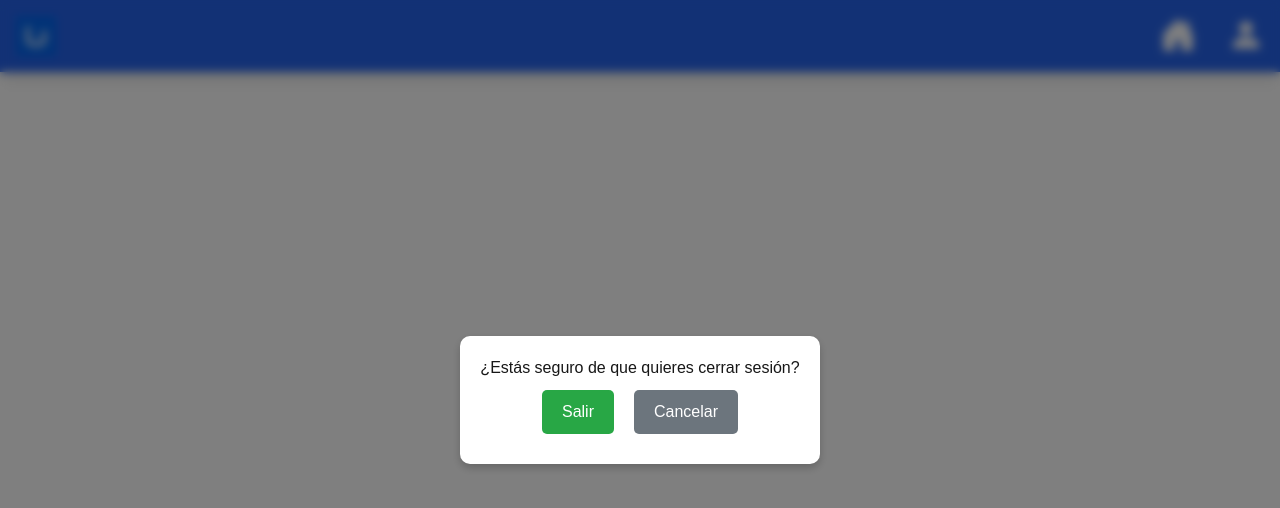
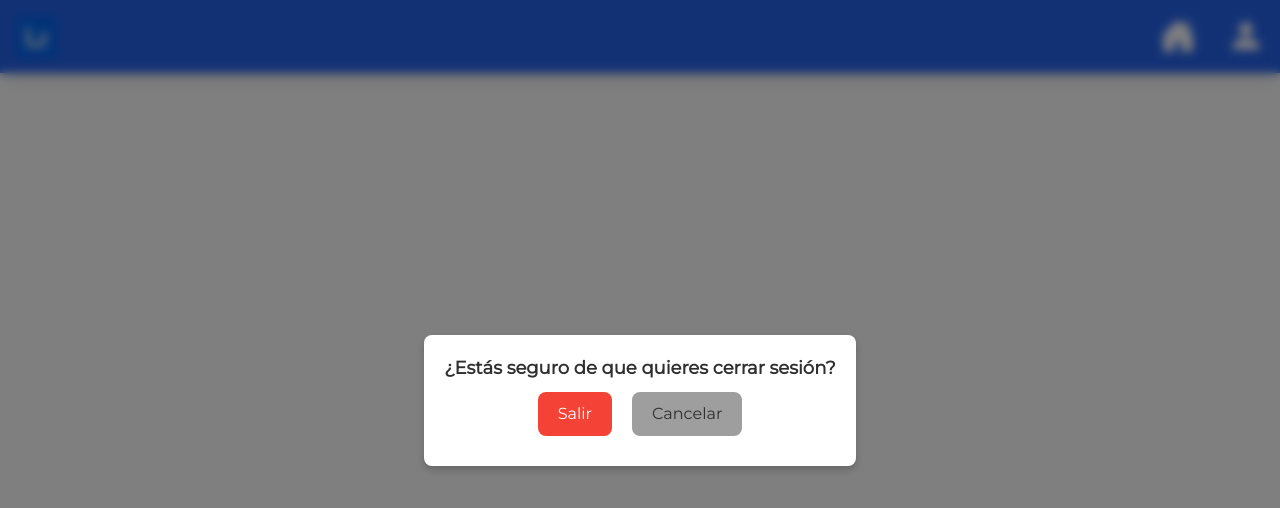
Before and after one commit to U-tad-ASISTENTE-CARRERA/Frontend, a Next.js app in the folder frontend/: page /logout in a window 1280 px wide. Shown: the top 508 px of the page. Built offline with nearby package versions, Linux system fonts and the light colour scheme.

Commit message:
Página de inicio y espacios, etc. de profesor

```diff
--- a/frontend/src/app/components/navbar.jsx
+++ b/frontend/src/app/components/navbar.jsx
@@ -10,7 +10,7 @@ export default function Navbar() {
 
   /*
    isLoggedIn --> variable que permite saber si un usario ha iniciado sesión
-   isDropdownOpen --> variable que cambia la opción LogIn por Mi Perfil y Log Out
+   isDropdownOpen --> variable que cambia la opción Iniciar sesión por Mi perfil y Log Out
    isMenuOpen --> variable que permite activar el menu hamburguesa lateral
   */
 
@@ -22,7 +22,7 @@ export default function Navbar() {
 
   /*
     Comrobamos que exista el token del usuario para poder activar las opciones
-    de Mi Perfil y Log Out
+    de Mi perfil y Log Out
   */
   useEffect(() => {
     setIsToken(localStorage.getItem("token"))
@@ -116,13 +116,13 @@ export default function Navbar() {
                         style={styles.dropdownButton}
                         onClick={() => (handleTypeUserProfile())}
                       >
-                        Mi Perfil
+                        Mi perfil
                       </button>
                       <button
                         style={styles.dropdownButton}
                         onClick={() => (router.push("/logout"))}
                       >
-                        LogOut
+                        Cerrar sesión
                       </button>
                     </div>
                   ) : (
@@ -130,7 +130,7 @@ export default function Navbar() {
                       style={styles.dropdownButton}
                       onClick={() => (router.push("/login"))}
                     >
-                      LogIn
+                      Iniciar sesión
                     </button>
                   )}
                 </div>
@@ -181,13 +181,13 @@ export default function Navbar() {
                         className="block w-full text-left text-white py-1 px-2 hover:bg-blue-500 rounded"
                         onClick={handleTypeUserProfile()}
                       >
-                        Mi Perfil
+                        Mi perfil
                       </button>
                       <button
                         className="block w-full text-left text-white py-1 px-2 hover:bg-blue-500 rounded"
                         onClick={() => router.push("/logout")}
                       >
-                        Cerrar Sesión
+                        Cerrar sesión
                       </button>
                     </>
                   ) : (
@@ -195,7 +195,7 @@ export default function Navbar() {
                       className="block w-full text-left text-white py-1 px-2 hover:bg-blue-500 rounded"
                       onClick={() => router.push("/login")}
                     >
-                      Iniciar Sesión
+                      Iniciar sesión
                     </button>
                   )}
                 </div>
--- a/frontend/src/app/layout.js
+++ b/frontend/src/app/layout.js
@@ -5,30 +5,28 @@ import Navbar from "./components/navbar";
 const geistSans = Geist({
   variable: "--font-geist-sans",
   subsets: ["latin"],
+  display: "swap",
 });
 
 const geistMono = Geist_Mono({
   variable: "--font-geist-mono",
   subsets: ["latin"],
+  display: "swap",
 });
 
 export const metadata = {
   title: "Asistente de Carrera Profesional",
-  description: "Plataforma de orientación profesional para estudiantes de Ingeniería de Software de Datos, proporcionando guías personalizadas sobre especializaciones en Ingeniería de Datos, Ciencia de Datos y áreas afines.",
+  description:
+    "Plataforma de orientación profesional para estudiantes de Ingeniería de Software de Datos, proporcionando guías personalizadas sobre especializaciones en Ingeniería de Datos, Ciencia de Datos y áreas afines.",
 };
 
 export default function RootLayout({ children }) {
   return (
-    <html lang="es">
-
+    <html lang="es" className={`${geistSans.variable} ${geistMono.variable}`}>
       <body>
-
         <Navbar />
-
         {children}
-
       </body>
-
     </html>
   );
 }
--- a/frontend/src/app/logout/page.js
+++ b/frontend/src/app/logout/page.js
@@ -2,11 +2,13 @@
 
 import { useState } from "react";
 import { styles } from "../constants/theme";
+import { theme } from "../constants/theme";
+import "@fontsource/montserrat";
 
 const LogOut = () => {
   const [error, setError] = useState("");
 
-  const handleLogOut = async (e) => {
+  const handleLogOut = async () => {
     setError("");
 
     try {
@@ -25,21 +27,46 @@ const LogOut = () => {
         localStorage.removeItem("token");
         window.location.href = "/";
       }
-    } catch (error) {}
+    } catch (error) {
+      setError("Ocurrió un problema al cerrar sesión.");
+    }
   };
 
   return (
-    <div style={styles.overlay}>
-      <div style={styles.modal}>
-        <h2>¿Estás seguro de que quieres cerrar sesión?</h2>
+    <div style={{ ...styles.overlay, fontFamily: "Montserrat" }}>
+      <div
+        style={{
+          ...styles.modal,
+          background: theme.palette.background.hex,
+          color: theme.palette.text.hex,
+          borderRadius: theme.buttonRadios.m,
+        }}
+      >
+        <h2 style={{ fontSize: theme.fontSizes.xl, fontWeight: theme.fontWeight.bold }}>
+          ¿Estás seguro de que quieres cerrar sesión?
+        </h2>
+
+        {/* Mostrar error si existe */}
+        {error && <p style={{ color: theme.palette.error.hex, fontSize: theme.fontSizes.m }}>{error}</p>}
+
         <button
-          style={{ ...styles.modalButton, ...styles.confirm }}
-          onClick={() => handleLogOut()}
+          style={{
+            ...styles.modalButton,
+            backgroundColor: theme.palette.error.hex,
+            color: theme.palette.background.hex,
+            borderRadius: theme.buttonRadios.m,
+          }}
+          onClick={handleLogOut}
         >
           Salir
         </button>
         <button
-          style={{ ...styles.modalButton, ...styles.cancel }}
+          style={{
+            ...styles.modalButton,
+            backgroundColor: theme.palette.gray.hex,
+            color: theme.palette.text.hex,
+            borderRadius: theme.buttonRadios.m,
+          }}
           onClick={() => (window.location.href = "/")}
         >
           Cancelar
--- a/frontend/src/app/page.js
+++ b/frontend/src/app/page.js
@@ -1,32 +1,58 @@
 "use client";
 
-import Head from "next/head";
+import { theme } from "./constants/theme";
 
 export default function Home() {
   return (
     <>
-      <Head>
-        <link
-          href="https://fonts.googleapis.com/css2?family=Montserrat:wght@400;700&display=swap"
-          rel="stylesheet"
-        />
-      </Head>
-      <div className="flex items-center justify-center min-h-screen bg-gray-100">
-        <h1 className="text-4xl font-bold text-gray-800 transition-opacity duration-1000 opacity-0 animate-fadeIn">
-          Bienvenido al asistente de carrera de U-tad
+      <div
+        className="flex flex-col items-center justify-center min-h-screen text-center px-6"
+        style={{
+          backgroundColor: theme.palette.background.hex,
+          fontFamily: "Montserrat",
+          color: theme.palette.text.hex,
+        }}
+      >
+        <h1
+          className="text-4xl font-bold animate-fadeIn"
+          style={{ color: theme.palette.primary.hex }}
+        >
+          Bienvenido al Asistente de Carrera Profesional de U-tad
         </h1>
+
+        <p
+          className="text-lg mt-10 animate-fadeIn"
+          style={{ maxWidth: "600px", color: theme.palette.darkGray.hex }}
+        >
+          Explora diferentes especializaciones en Ingeniería de Datos, Ciencia de Datos y más. Descubre cuál es el camino profesional adecuado para ti con nuestras guías personalizadas.
+        </p>
+
+        <button
+          className="mt-8 px-6 py-3 rounded-md text-lg font-semibold transition-colors duration-300"
+          style={{
+            backgroundColor: theme.palette.primary.hex,
+            color: theme.palette.background.hex,
+            borderRadius: theme.buttonRadios.m,
+          }}
+          onClick={() => window.location.href = "/explorar"}
+        >
+          Explorar carreras
+        </button>
       </div>
+
       <style jsx>{`
         @keyframes fadeIn {
-          0% {
+          from {
             opacity: 0;
+            transform: translateY(-10px);
           }
-          100% {
+          to {
             opacity: 1;
+            transform: translateY(0);
           }
         }
         .animate-fadeIn {
-          animation: fadeIn 1s forwards;
+          animation: fadeIn 1s ease-out forwards;
         }
       `}</style>
     </>
--- a/frontend/src/app/profile/teacher/[id]/page.js
+++ b/frontend/src/app/profile/teacher/[id]/page.js
@@ -102,7 +102,7 @@ const Teacher = () => {
             {getWelcomeMessage()} {firstName || "Usuario"}
           </h1>
 
-          <div className="w-full max-w-6xl flex flex-col items-start pt-6">
+          <div className="w-full max-w-6xl flex flex-col items-start pt-6 leading-relaxed">
             {/* Contenido a la izquierda */}
             <div className="w-full">
               <h2
--- a/frontend/src/app/register/page.js
+++ b/frontend/src/app/register/page.js
@@ -90,7 +90,10 @@ const Register = () => {
     <>
       <div
         className="flex items-center justify-center min-h-screen"
-        style={{ backgroundColor: theme.palette.neutral.hex }}
+        style={{
+          backgroundColor: theme.palette.neutral.hex,
+          fontFamily: "Montserrat",
+        }}
       >
         <div className="w-full max-w-md p-8 bg-white rounded-lg shadow-lg">
           <h2
--- a/frontend/src/app/reset-password/page.js
+++ b/frontend/src/app/reset-password/page.js
@@ -70,7 +70,10 @@ const Reset = () => {
     <>
       <div
         className="flex items-center justify-center min-h-screen"
-        style={{ backgroundColor: theme.palette.neutral.hex }}
+        style={{
+          backgroundColor: theme.palette.neutral.hex,
+          fontFamily: "Montserrat",
+        }}
       >
         <div className="w-full max-w-md p-8 bg-white rounded-lg shadow-lg">
           <h2
@@ -80,7 +83,7 @@ const Reset = () => {
               fontFamily: "Montserrat",
             }}
           >
-            Restablecer Contraseña
+            Restablecer contraseña
           </h2>
           <form className="space-y-6" onSubmit={validateForm}>
             <div>
@@ -154,8 +157,8 @@ const Reset = () => {
                 (e.currentTarget.style.backgroundColor = theme.palette.dark.hex)
               }
               onMouseOut={(e) =>
-                (e.currentTarget.style.backgroundColor =
-                  theme.palette.primary.hex)
+              (e.currentTarget.style.backgroundColor =
+                theme.palette.primary.hex)
               }
             >
               Restablecer
```
Also changed, not shown: frontend/src/app/login/page.js (+8 -6 lines), frontend/src/app/profile/teacher/[id]/edit/page.js (+8 -3 lines).
